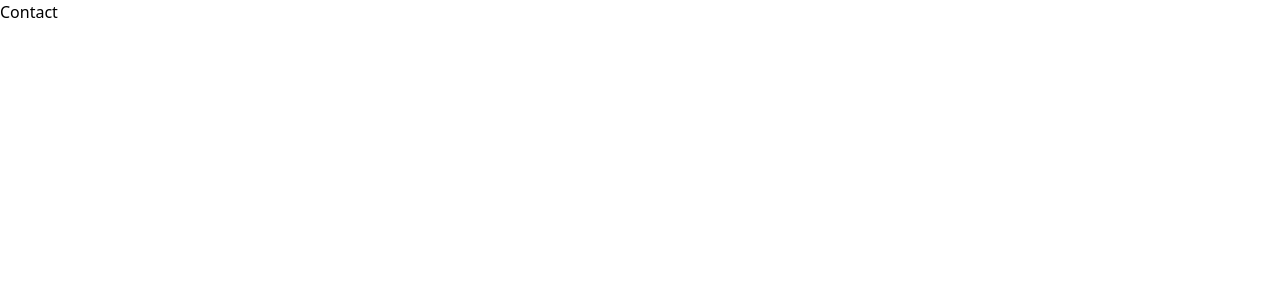
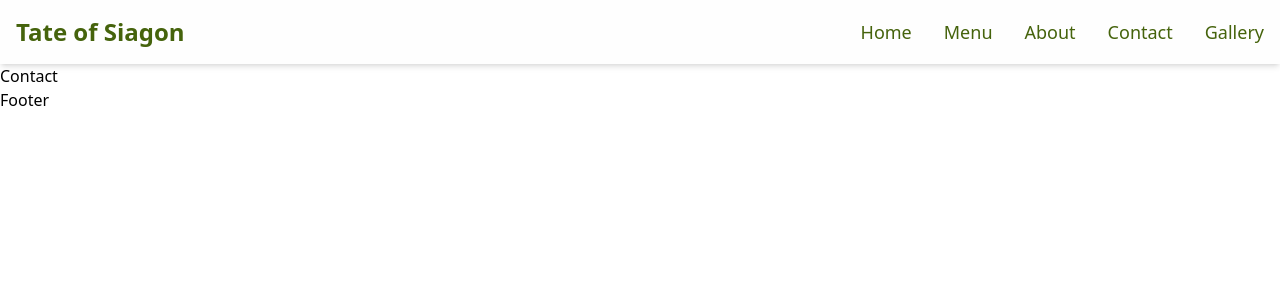
Before and after one commit to TeddyGavi/nextjs-sanity-rest, a Next.js app: page /contact in a window 1280 px wide. Shown: the top 300 px of the page. Built offline with nearby package versions, Linux system fonts and the light colour scheme.

Commit message:
working on header and video assets

```diff
--- a/constants/colors.ts
+++ b/constants/colors.ts
@@ -1,7 +1,9 @@
-export const COLORS = {
+const COLORS = {
   teaGreen: '#DBEABE',
   darkMossGreen: '#45630C',
   darkMossGreenAlt: '#486A09',
   white: '#FEFEFE',
   appleGreen: '#FEFEFE'
 }
+
+module.exports = { COLORS }
--- a/src/components/Layout.tsx
+++ b/src/components/Layout.tsx
@@ -4,7 +4,7 @@ export default function Layout({ children }) {
   return (
     <>
       <Navbar />
-      <main>{children}</main>
+      <main className="mx-auto">{children}</main>
       <Footer />
     </>
   )
--- /dev/null
+++ b/src/components/MobileMenu.tsx
@@ -0,0 +1,20 @@
+import React from 'react'
+import NavLinks from './NavLinks'
+
+export type openMenuFn = {
+  openMenu?: () => void
+  isMenuOpen?: boolean
+}
+
+export default function MobileMenu({ openMenu, isMenuOpen }: openMenuFn) {
+  return (
+    <div
+      onClick={() => openMenu()}
+      className="absolute w-full right-0 mx-auto bg-white h-full flex flex-col items-center"
+    >
+      {/* <div className="flex flex-col items-center "> */}
+      <NavLinks />
+      {/* </div> */}
+    </div>
+  )
+}
--- /dev/null
+++ b/src/components/NavLinks.tsx
@@ -0,0 +1,28 @@
+import React from 'react'
+import Link from 'next/link'
+import { openMenuFn } from './MobileMenu'
+
+const links = [
+  { name: 'Home', to: '/', id: 0 },
+  { name: 'Menu', to: 'menu', id: 1 },
+  { name: 'About', to: 'about', id: 2 },
+  { name: 'Contact', to: 'contact', id: 3 },
+  { name: 'Gallery', to: 'gallery', id: 4 }
+]
+
+export default function NavLinks({ openMenu }: openMenuFn) {
+  return (
+    <ul className="text-lg font-medium h-full justify-evenly flex flex-col p-4 md:p-0 mt-4  md:flex-row md:space-x-8 md:mt-0 md:border-0 md:bg-white dark:bg-gray-800 md:dark:bg-gray-900 dark:border-gray-700">
+      {links.map(({ name, to, id }) => {
+        return (
+          <li
+            key={id}
+            className="block py-2 pl-3 pr-4 text-darkMossGreen hover:underline transition-all duration-300  md:bg-transparent  md:p-0 dark:text-white md:dark:text-blue-500"
+          >
+            <Link href={to}>{name}</Link>
+          </li>
+        )
+      })}
+    </ul>
+  )
+}
--- a/src/components/Navbar.tsx
+++ b/src/components/Navbar.tsx
@@ -1,16 +1,32 @@
+import { useState } from 'react'
+import NavLinks from './NavLinks'
+import MobileMenu from './MobileMenu'
+
 export default function Navbar() {
+  const [isMenuOpen, setIsMenuOpen] = useState<boolean>(false)
+
+  function toggleScrollable() {
+    isMenuOpen
+      ? (document.body.style.overflow = 'unset')
+      : (document.body.style.overflow = 'hidden')
+  }
+  function openMenu() {
+    setIsMenuOpen(prev => !prev)
+    toggleScrollable()
+  }
   return (
-    <nav className="bg-white border-gray-200 dark:bg-gray-900">
+    <nav className=" bg-white text-darkMossGreen  border-gray-200 dark:bg-gray-900 shadow-md divide-x top-0">
       <div className="max-w-screen-xl flex flex-wrap items-center justify-between mx-auto p-4">
         <span className="self-center text-2xl font-semibold whitespace-nowrap dark:text-white">
           Tate of Siagon
         </span>
         <button
+          onClick={openMenu}
           data-collapse-toggle="navbar-default"
           type="button"
-          className="inline-flex items-center p-2 w-10 h-10 justify-center text-sm text-gray-500 rounded-lg md:hidden hover:bg-gray-100 focus:outline-none focus:ring-2 focus:ring-gray-200 dark:text-gray-400 dark:hover:bg-gray-700 dark:focus:ring-gray-600"
+          className="inline-flex items-center w-5 h-5 justify-center text-sm text-gray-500  md:hidden hover:bg-gray-100 focus:outline-none focus:ring-2 focus:ring-gray-200 dark:text-gray-400 dark:hover:bg-gray-700 dark:focus:ring-gray-600"
           aria-controls="navbar-default"
-          aria-expanded="false"
+          // aria-expanded="false"
         >
           <span className="sr-only">Open main menu</span>
           <svg
@@ -30,51 +46,10 @@ export default function Navbar() {
           </svg>
         </button>
         <div className="hidden w-full md:block md:w-auto" id="navbar-default">
-          <ul className="font-medium flex flex-col p-4 md:p-0 mt-4 border border-gray-100 rounded-lg bg-gray-50 md:flex-row md:space-x-8 md:mt-0 md:border-0 md:bg-white dark:bg-gray-800 md:dark:bg-gray-900 dark:border-gray-700">
-            <li>
-              <a
-                href="#"
-                className="block py-2 pl-3 pr-4 text-white bg-blue-700 rounded md:bg-transparent md:text-blue-700 md:p-0 dark:text-white md:dark:text-blue-500"
-                aria-current="page"
-              >
-                Home
-              </a>
-            </li>
-            <li>
-              <a
-                href="#"
-                className="block py-2 pl-3 pr-4 text-gray-900 rounded hover:bg-gray-100 md:hover:bg-transparent md:border-0 md:hover:text-blue-700 md:p-0 dark:text-white md:dark:hover:text-blue-500 dark:hover:bg-gray-700 dark:hover:text-white md:dark:hover:bg-transparent"
-              >
-                About
-              </a>
-            </li>
-            <li>
-              <a
-                href="#"
-                className="block py-2 pl-3 pr-4 text-gray-900 rounded hover:bg-gray-100 md:hover:bg-transparent md:border-0 md:hover:text-blue-700 md:p-0 dark:text-white md:dark:hover:text-blue-500 dark:hover:bg-gray-700 dark:hover:text-white md:dark:hover:bg-transparent"
-              >
-                Services
-              </a>
-            </li>
-            <li>
-              <a
-                href="#"
-                className="block py-2 pl-3 pr-4 text-gray-900 rounded hover:bg-gray-100 md:hover:bg-transparent md:border-0 md:hover:text-blue-700 md:p-0 dark:text-white md:dark:hover:text-blue-500 dark:hover:bg-gray-700 dark:hover:text-white md:dark:hover:bg-transparent"
-              >
-                Pricing
-              </a>
-            </li>
-            <li>
-              <a
-                href="#"
-                className="block py-2 pl-3 pr-4 text-gray-900 rounded hover:bg-gray-100 md:hover:bg-transparent md:border-0 md:hover:text-blue-700 md:p-0 dark:text-white md:dark:hover:text-blue-500 dark:hover:bg-gray-700 dark:hover:text-white md:dark:hover:bg-transparent"
-              >
-                Contact
-              </a>
-            </li>
-          </ul>
+          <NavLinks isMenuOpen openMenu={openMenu} />
         </div>
       </div>
+      {isMenuOpen && <MobileMenu isMenuOpen openMenu={openMenu} />}
     </nav>
   )
 }
--- a/src/pages/_app.tsx
+++ b/src/pages/_app.tsx
@@ -3,6 +3,7 @@ import '~/styles/global.css'
 import { IBM_Plex_Mono, Inter, PT_Serif } from '@next/font/google'
 import type { AppProps } from 'next/app'
 import { lazy } from 'react'
+import Layout from '~/components/Layout'
 
 export interface SharedPageProps {
   draftMode: boolean
@@ -48,10 +49,14 @@ export default function App({
       </style>
       {draftMode ? (
         <PreviewProvider token={token}>
-          <Component {...pageProps} />
+          <Layout>
+            <Component {...pageProps} />
+          </Layout>
         </PreviewProvider>
       ) : (
-        <Component {...pageProps} />
+        <Layout>
+          <Component {...pageProps} />
+        </Layout>
       )}
     </>
   )
--- a/src/pages/index.tsx
+++ b/src/pages/index.tsx
@@ -30,7 +30,7 @@ export default function IndexPage(
   const [posts] = useLiveQuery<Post[]>(props.posts, postsQuery)
   return (
     <>
-      <Navbar />
+      <div>Root</div>
     </>
   )
 }
--- a/src/schemas/documents/restaurant.ts
+++ b/src/schemas/documents/restaurant.ts
@@ -32,6 +32,11 @@ export default defineType({
       type: 'string'
     }),
     defineField({
+      name: 'email',
+      title: 'The business email',
+      type: 'email'
+    }),
+    defineField({
       name: 'links',
       title: 'Social Links',
       type: 'array',
--- a/tailwind.config.js
+++ b/tailwind.config.js
@@ -2,7 +2,15 @@
 module.exports = {
   content: ['./src/**/*.{js,ts,jsx,tsx,mdx}'],
   theme: {
-    extend: {}
+    extend: {
+      colors: {
+        teaGreen: '#DBEABE',
+        darkMossGreen: '#45630C',
+        darkMossGreenAlt: '#486A09',
+        white: '#FEFEFE',
+        appleGreen: '#78B90F'
+      }
+    }
   },
   plugins: []
 }
```
Also changed, not shown: 2 other files (tests, documents, lock files or other folders).
